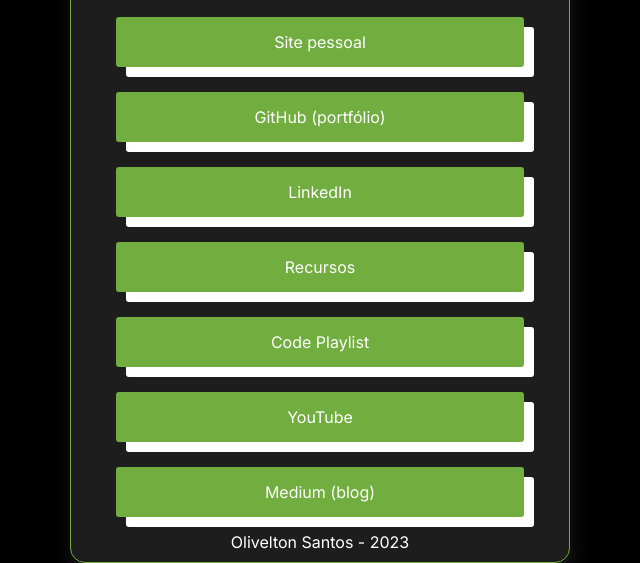
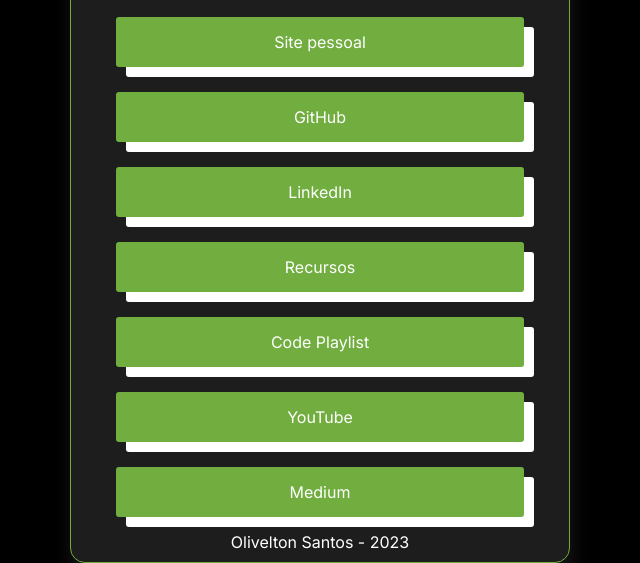
Before and after one commit to oliveltonsantos/card-links, a plain HTML site: page index.html in a window 1280 px wide. Shown: the part 238-801 px from the top of the page, without its empty margins (320-960 px from the left). Drawn offline with Linux system fonts and the light colour scheme.

Commit message:
Update index.html

```diff
--- a/index.html
+++ b/index.html
@@ -16,12 +16,12 @@
         </header>
         <main>
             <a href="https://oliveltonsantos.github.io/portfolio" target="_blank">Site pessoal</a>
-            <a href="https://github.com/oliveltonsantos" target="_blank">GitHub (portfólio)</a>
+            <a href="https://github.com/oliveltonsantos" target="_blank">GitHub</a>
             <a href="https://www.linkedin.com/in/olivelton-santos" target="_blank">LinkedIn</a>
              <a href="https://www.notion.so/olivelton-santos/50513e36fb5b4fb185acca8c9f3d0f39?v=6918f544a5ba4ae6a32a760671fd1deb&pvs=4" target="_blank">Recursos</a>
             <a href="https://www.notion.so/olivelton-santos/91f50a12b5d64e52939d89c8c6e64287?v=940cd38be7034c6195659db673879014" target="_blank">Code Playlist</a>
             <a href="https://www.youtube.com/@navegandoemc0d1gos" target="_blank">YouTube</a>
-            <a href="https://medium.com/@olivelton.santos" target="_blank">Medium (blog)</a>
+            <a href="https://medium.com/@olivelton.santos" target="_blank">Medium</a>
         </main>
     </section>
     <p class="footer">Olivelton Santos - 2023</p>
```
